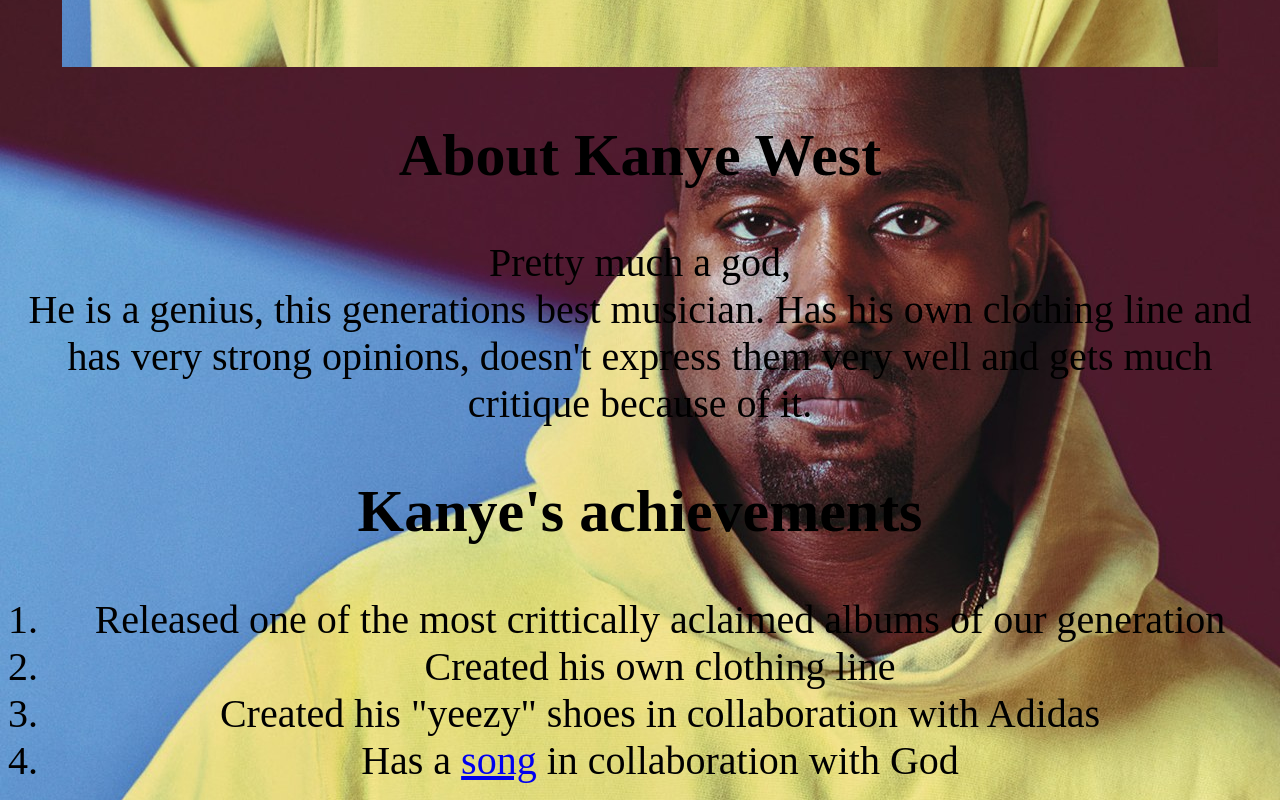
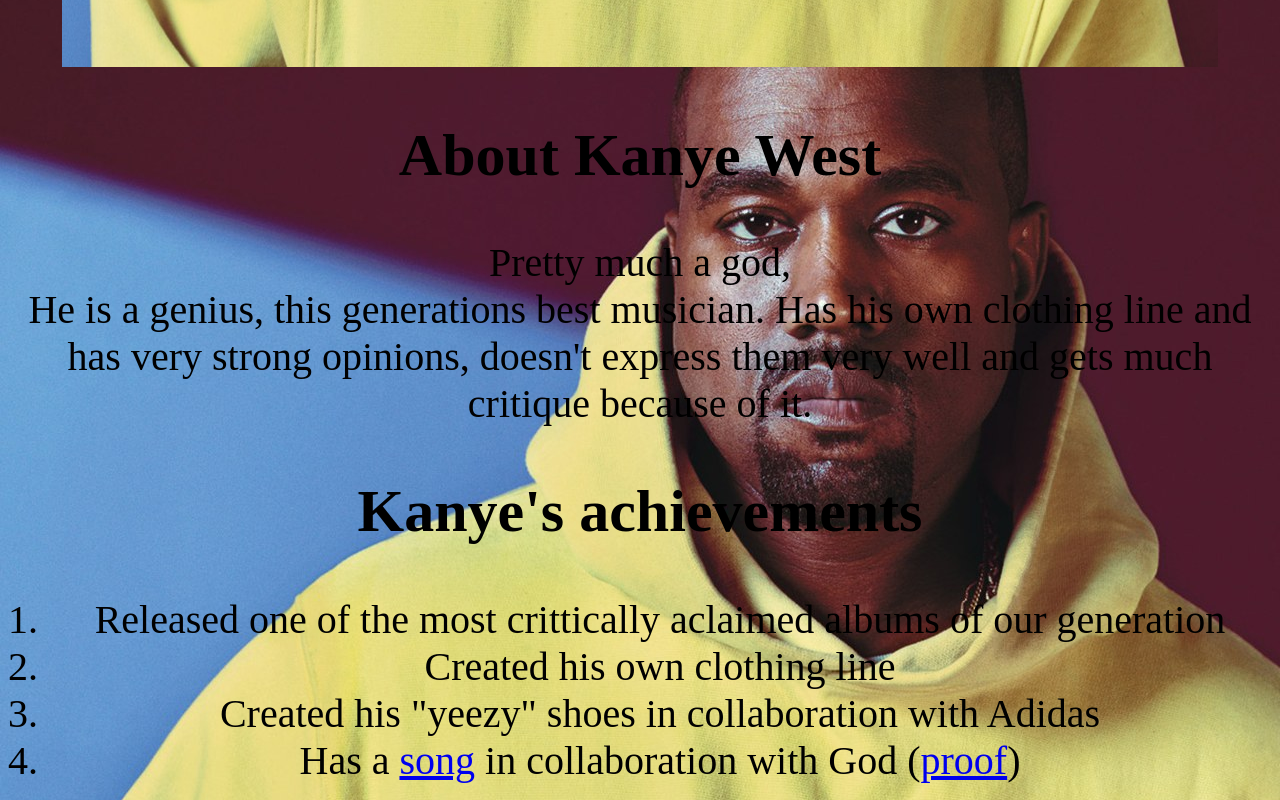
Before and after one commit to 4weeds/cartoon-hero, a plain HTML site: page index.html in a window 1280 px wide. Shown: the part 1207-2007 px from the top of the page. Drawn offline with Linux system fonts and the light colour scheme; files whose address does not match are found by name.

Commit message:
added proof for god

```diff
--- a/index.html
+++ b/index.html
@@ -24,7 +24,7 @@
 				<li>
 					Created his "yeezy" shoes in collaboration with Adidas<br></li>
 				<li>
-					Has a <a href="https://www.youtube.com/watch?v=SANw5o7O2N0" target="_blank">song</a> in collaboration with God<br></li>
+					Has a <a href="https://www.youtube.com/watch?v=SANw5o7O2N0" target="_blank">song</a> in collaboration with God (<a href="https://en.wikipedia.org/wiki/I_Am_a_God" target="_blank">proof</a>)<br></li>
 			</ol>
 		</div>
  	</div>
```
